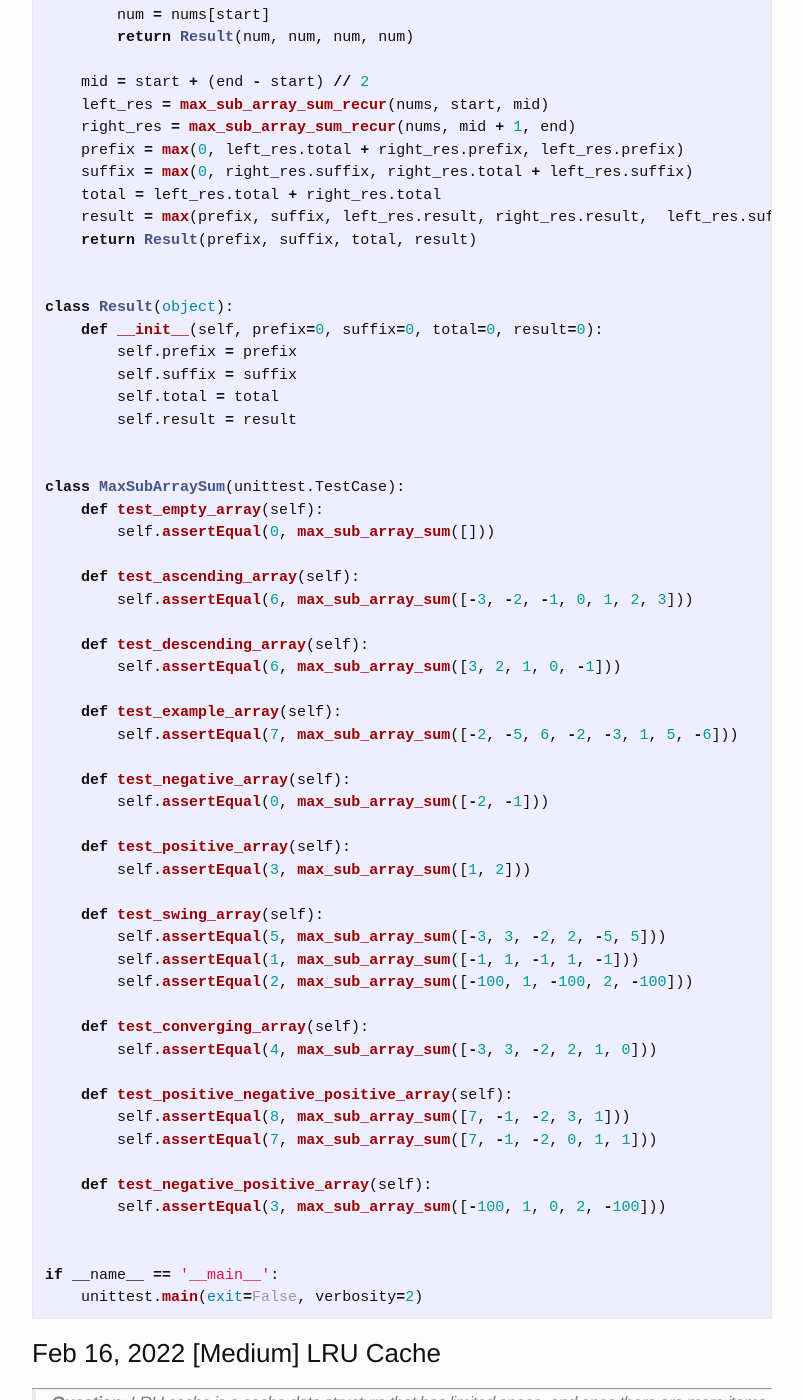
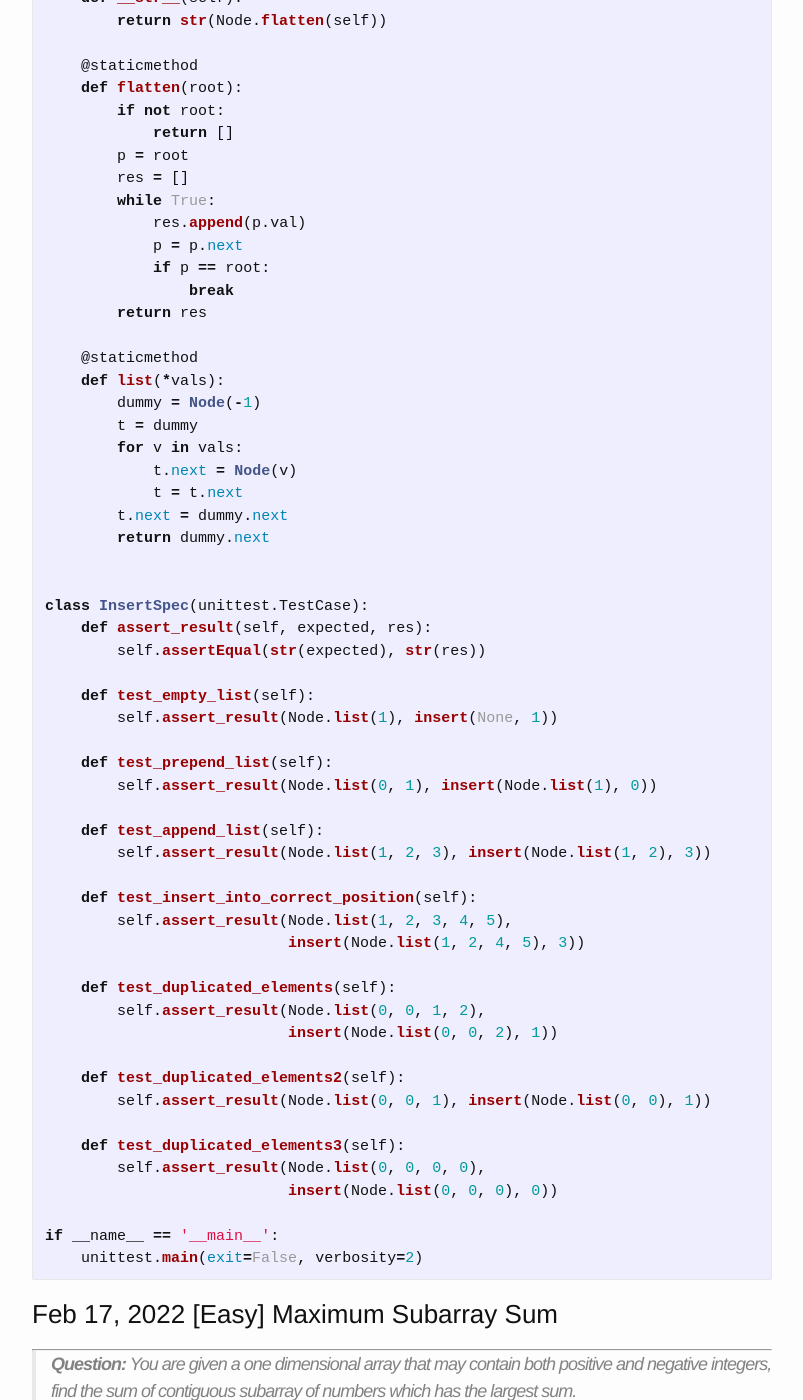
Before and after one commit to trsong/trsong.github.io, a Jekyll site: the page built from _posts/2022-02-01-DailyQuestionsFeb.md, in a window 1280 px wide and 1400 px high, scrolled down 1899 px. Shown: the whole window, without its empty margins (238-1041 px from the left). Built offline with Jekyll 4.4.1, drawn with Linux system fonts in a browser that asks for light colours; some of the changed text lies outside the part shown.

Commit message:
Add solution to Feb 18 question

````diff
--- a/_posts/2022-02-01-DailyQuestionsFeb.md
+++ b/_posts/2022-02-01-DailyQuestionsFeb.md
@@ -25,6 +25,98 @@ categories: Python/Java
 ---
 > **Question:** Insert a new value into a sorted circular linked list (last element points to head). Return the node with smallest value.
 
+**Solution:** [https://replit.com/@trsong/Insert-into-Already-Sorted-Circular-Linked-List-2](https://replit.com/@trsong/Insert-into-Already-Sorted-Circular-Linked-List-2)
+```py
+import unittest
+
+def insert(root, val):
+    node = Node(val)
+
+    if not root:
+        node.next = node
+        return node
+
+    # it does not matter whether the to-be-insert value is min or max
+    search_val = val if val >= root.val else float('inf')
+    p = root
+    while p.next != root:
+        if p.next.val >= search_val:
+            node.next = p.next
+            p.next = node
+            return root
+        p = p.next
+
+    p.next = node
+    node.next = root
+    return root if val >= root.val else node
+
+
+##############################
+# Testing utilities
+##############################
+class Node(object):
+    def __init__(self, val, next=None):
+        self.val = val
+        self.next = next
+
+    def __str__(self):
+        return str(Node.flatten(self))
+
+    @staticmethod
+    def flatten(root):
+        if not root:
+            return []
+        p = root
+        res = []
+        while True:
+            res.append(p.val)
+            p = p.next
+            if p == root:
+                break
+        return res
+
+    @staticmethod
+    def list(*vals):
+        dummy = Node(-1)
+        t = dummy
+        for v in vals:
+            t.next = Node(v)
+            t = t.next
+        t.next = dummy.next
+        return dummy.next
+
+
+class InsertSpec(unittest.TestCase):
+    def assert_result(self, expected, res):
+        self.assertEqual(str(expected), str(res))
+
+    def test_empty_list(self):
+        self.assert_result(Node.list(1), insert(None, 1))
+
+    def test_prepend_list(self):
+        self.assert_result(Node.list(0, 1), insert(Node.list(1), 0))
+
+    def test_append_list(self):
+        self.assert_result(Node.list(1, 2, 3), insert(Node.list(1, 2), 3))
+
+    def test_insert_into_correct_position(self):
+        self.assert_result(Node.list(1, 2, 3, 4, 5),
+                           insert(Node.list(1, 2, 4, 5), 3))
+
+    def test_duplicated_elements(self):
+        self.assert_result(Node.list(0, 0, 1, 2),
+                           insert(Node.list(0, 0, 2), 1))
+
+    def test_duplicated_elements2(self):
+        self.assert_result(Node.list(0, 0, 1), insert(Node.list(0, 0), 1))
+
+    def test_duplicated_elements3(self):
+        self.assert_result(Node.list(0, 0, 0, 0),
+                           insert(Node.list(0, 0, 0), 0))
+
+if __name__ == '__main__':
+    unittest.main(exit=False, verbosity=2)
+```
 
 ### Feb 17, 2022 \[Easy\] Maximum Subarray Sum
 ---
````
